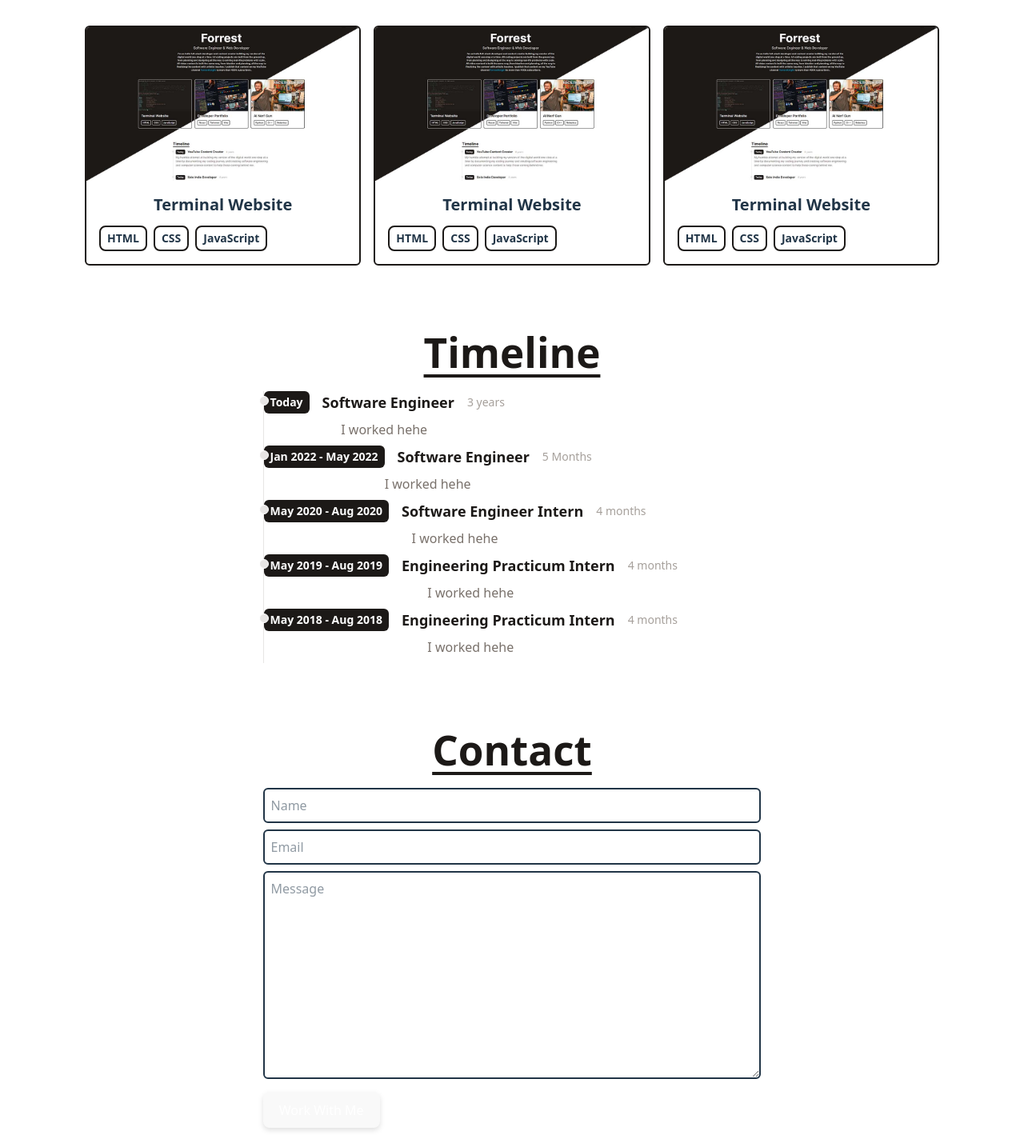
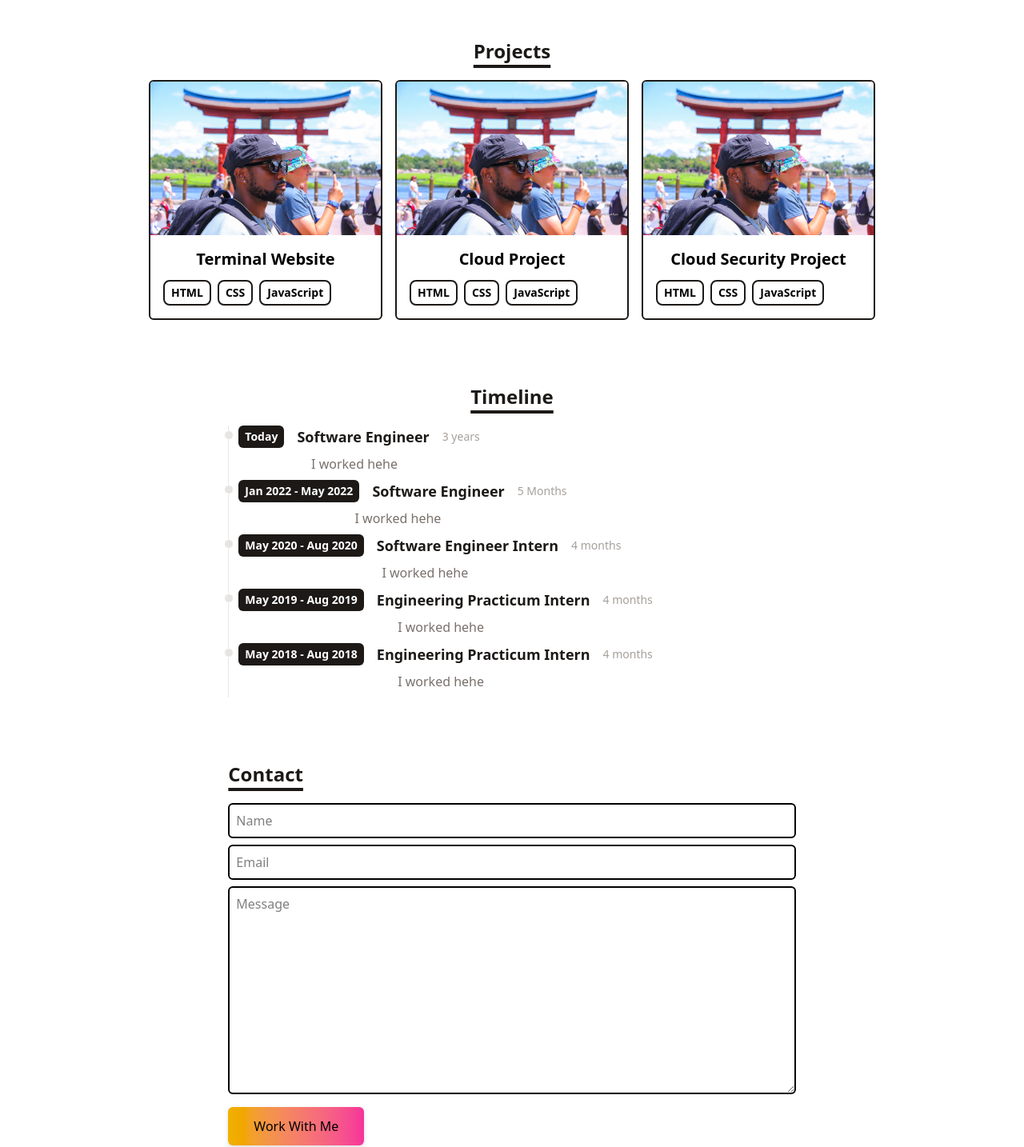
Before and after one commit to Jarredm1999/e-portfolio, a React (Vite) app: page / in a window 1280 px wide. Shown: the part 256-1690 px from the top of the page at 80% size. Built offline with nearby package versions, Linux system fonts and the light colour scheme.

Commit message:
Fixed syling and added titles

```diff
--- a/src/components/Contact.jsx
+++ b/src/components/Contact.jsx
@@ -32,7 +32,8 @@ function Contact() {
           ></textarea>
           <button
             type="button"
-            className="text-center inline-block px-8 py-3 w-max text-base font-medium rounded-md text-white bg-gradiant-to-r from-yellow-500 to-pink-500 drop-shadow-md hover:stroke-white"
+            className="text-center inline-block px-8 py-3 w-max text-base font-medium rounded-md cursor-pointer hover:ouline-2 bg-gradient-to-r from-yellow-500 to-pink-500
+             drop-shadow-md"
           >
             Work With Me
           </button>
--- a/src/components/Portfolio.jsx
+++ b/src/components/Portfolio.jsx
@@ -1,10 +1,13 @@
 import React from "react";
 import portfolio from "../data/portfolio";
 import PortfolioItem from "./PortfolioItem";
+import Title from "./Title";
 
 function Portfolio() {
   return (
-    <div className="flex flex-col md:flex-row items-center">
+    <div>
+      <Title className="self-start">Projects</Title>
+      <div className="flex flex-col md:flex-row items-center justify-center">
         <div className="grid grid-cols-1 md:grid-cols-2 lg:grid-cols-3 gap-4">
           {portfolio.map((project) => (
             <PortfolioItem
@@ -16,6 +19,7 @@ function Portfolio() {
           ))}
         </div>
       </div>
+    </div>
   );
 }
 
--- a/src/components/PortfolioItem.jsx
+++ b/src/components/PortfolioItem.jsx
@@ -2,7 +2,12 @@ import React from "react";
 
 function PortfolioItem({ title, imgUrl, stack, link }) {
   return (
-    <div className="border-2 border-stone-900 rounded-md overflow-hidden">
+    <a
+      href={link}
+      target="_blank"
+      rel="noopener noreferrer"
+      className="border-2 border-stone-900 rounded-md overflow-hidden"
+    >
       <img
         src={imgUrl}
         alt="portfolio"
@@ -20,7 +25,7 @@ function PortfolioItem({ title, imgUrl, stack, link }) {
           ))}
         </p>
       </div>
-    </div>
+    </a>
   );
 }
 
--- a/src/components/TimelineItem.jsx
+++ b/src/components/TimelineItem.jsx
@@ -13,7 +13,7 @@ function TimelineItem({ year, title, duration, details }) {
          text-xs md:text-sm"
         >
           <span
-            className="inline-block px-2 py-1 font-semibold text-white
+            className="inline-block px-2 py-1 ml-3 font-semibold text-white
           bg-stone-900 rounded-md"
           >
             {year}
--- a/src/components/Title.jsx
+++ b/src/components/Title.jsx
@@ -4,7 +4,7 @@ function Title({ children, id }) {
   return (
     <h1
       id={id && id}
-      className="text-2xl font-bold underline
+      className="text-2xl self-start font-bold underline
       underline-offset-8 decoration-4 mb-5
     text-stone-900"
     >
--- a/src/data/portfolio.js
+++ b/src/data/portfolio.js
@@ -1,19 +1,19 @@
 export default [
   {
     title: "Terminal Website",
-    imgUrl: "/assets/dev-portfolio.jpg",
+    imgUrl: "/assets/IMG_0659FB.jpeg",
     stack: ["HTML", "CSS", "JavaScript"],
     link: "https://fkcodes.com",
   },
   {
-    title: "Terminal Website",
-    imgUrl: "/assets/dev-portfolio.jpg",
+    title: "Cloud Project",
+    imgUrl: "/assets/IMG_0659FB.jpeg",
     stack: ["HTML", "CSS", "JavaScript"],
     link: "https://fkcodes.com",
   },
   {
-    title: "Terminal Website",
-    imgUrl: "/assets/dev-portfolio.jpg",
+    title: "Cloud Security Project",
+    imgUrl: "/assets/IMG_0659FB.jpeg",
     stack: ["HTML", "CSS", "JavaScript"],
     link: "https://fkcodes.com",
   },
--- a/src/index.css
+++ b/src/index.css
@@ -7,6 +7,11 @@
   font-style: normal;
 }
 
+/* button:hover {
+  border-color: saddlebrown;
+} */
+
+/*
 :root {
   font-family: system-ui, Avenir, Helvetica, Arial, sans-serif, inter;
   line-height: 1.5;
@@ -32,20 +37,12 @@ a:hover {
   color: #535bf2;
 }
 
-body {
-  margin: 0;
-  display: flex;
-  place-items: center;
-  min-width: 320px;
-  min-height: 100vh;
-}
-
 h1 {
   font-size: 3.2em;
   line-height: 1.1;
-}
+} */
 
-button {
+/* button {
   border-radius: 8px;
   border: 1px solid transparent;
   padding: 0.6em 1.2em;
@@ -57,26 +54,7 @@ button {
   transition: border-color 0.25s;
 }
 
-button:hover {
-  border-color: #646cff;
-}
-
-button:focus,
+/* button:focus,
 button:focus-visible {
   outline: 4px auto -webkit-focus-ring-color;
-}
-
-@media (prefers-color-scheme: light) {
-  :root {
-    color: #213547;
-    background-color: #ffffff;
-  }
-
-  a:hover {
-    color: #747bff;
-  }
-
-  button {
-    background-color: #f9f9f9;
-  }
-}
+} */
```
Also changed, not shown: src/App.css (+0 -39 lines), public/assets/IMG_0659FB.jpeg (added). Lines whose indentation alone changed are shown as unchanged.
